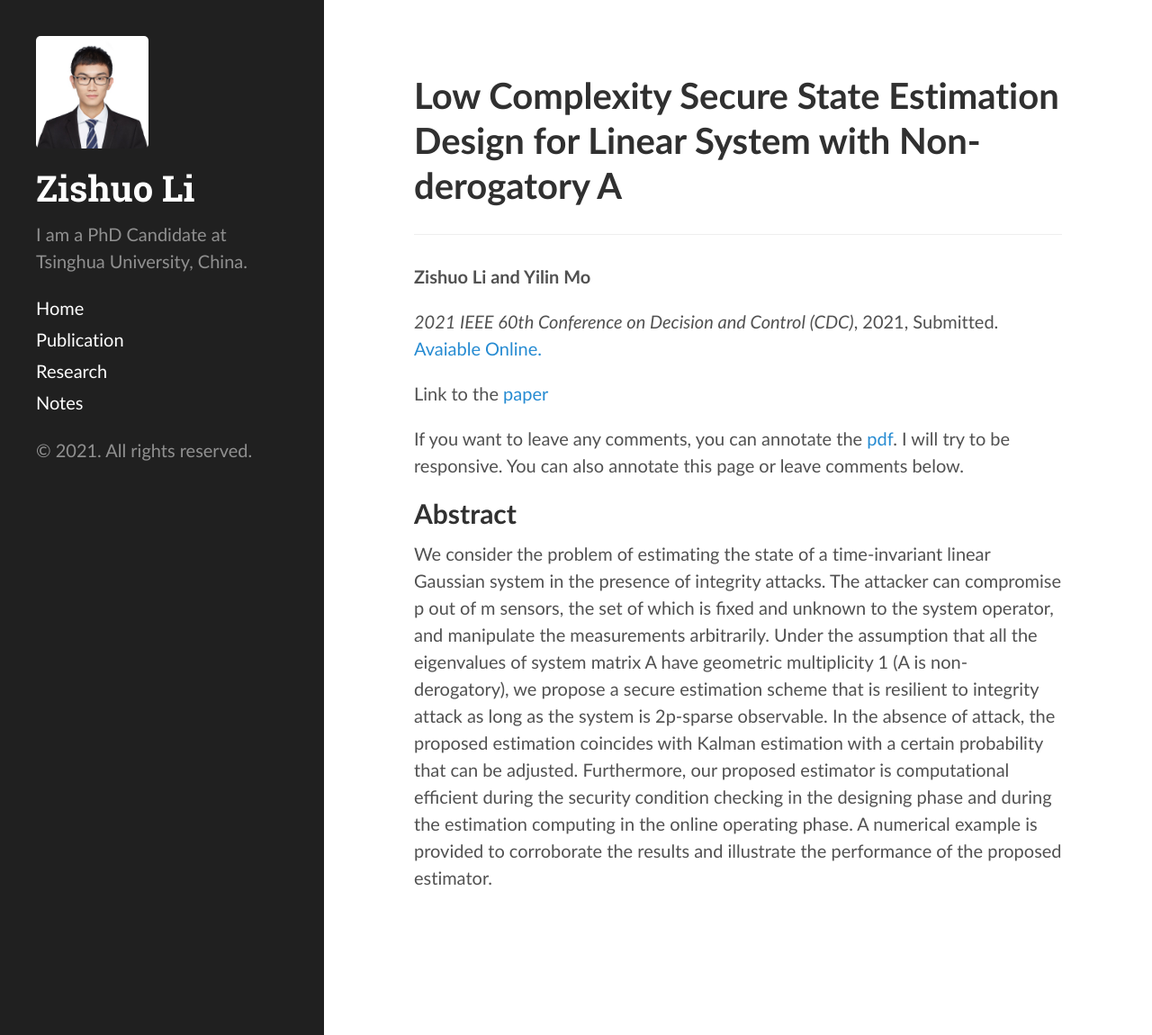
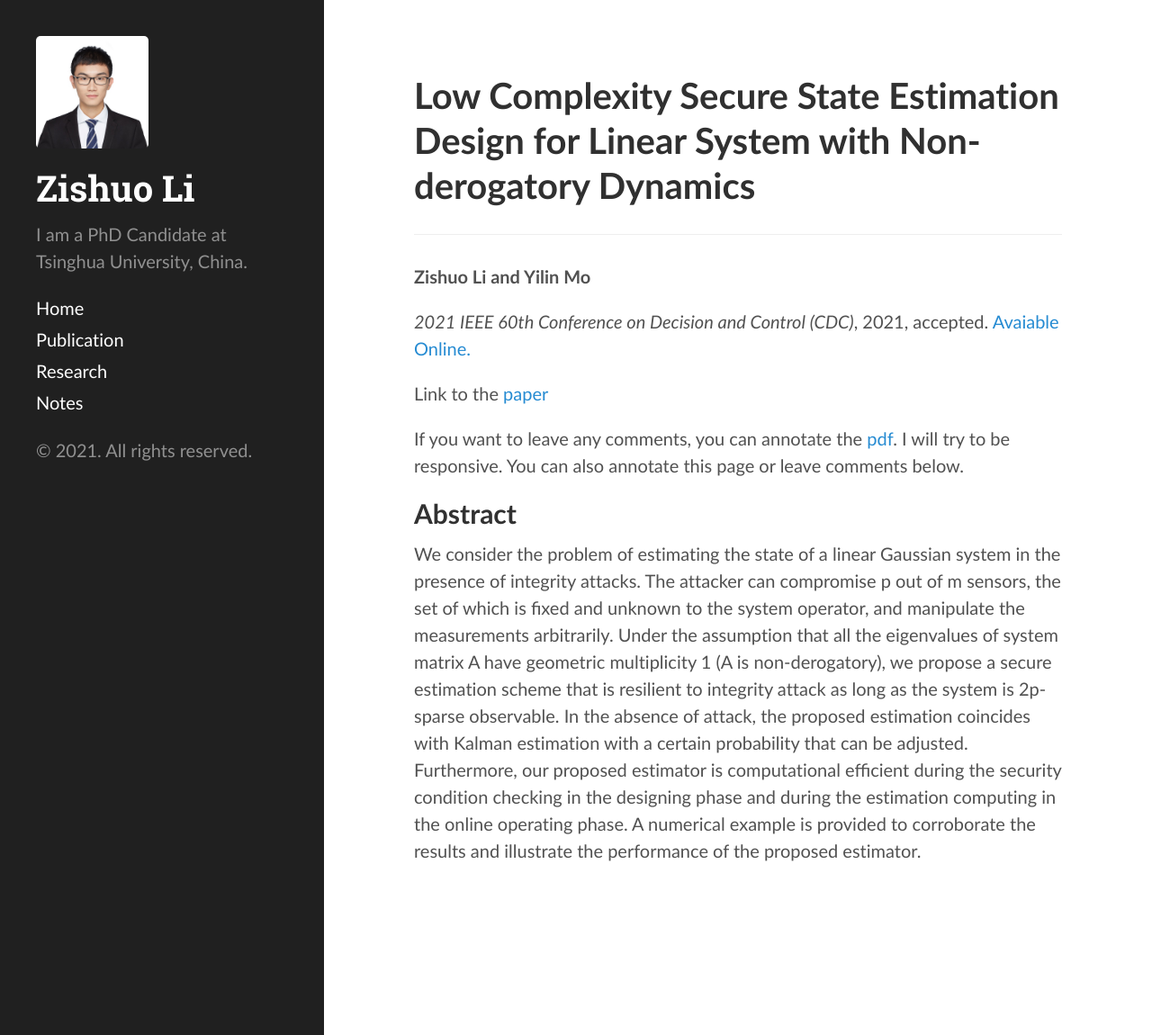
Before and after one commit to zs-li-zz/zs-li.github.io, a Jekyll site: the page built from papers/cdc21.html, in a window 1280 px wide and 1150 px high. Shown: the whole window at 90% size. Built offline with Jekyll 4.4.1, drawn with Linux system fonts in a browser that asks for light colours; nearby versions of some CDN libraries; a script that is not in the unit is left out; comment, search, counter and statistics services are not loaded.

Commit message:
cdc21 info updated

```diff
--- a/papers/cdc21.html
+++ b/papers/cdc21.html
@@ -1,6 +1,6 @@
 ---
 layout: page
-title: ! 'Low Complexity Secure State Estimation Design for Linear System with Non-derogatory A'
+title: ! 'Low Complexity Secure State Estimation Design for Linear System with Non-derogatory Dynamics'
 comments: true
 ---
 <hr />
@@ -9,7 +9,7 @@ comments: true
 </p>
 
 <p>
-<i>2021 IEEE 60th Conference on Decision and Control (CDC)</i>, 2021, Submitted. <a href="https://arxiv.org/abs/2105.06064">Avaiable Online.</a>
+<i>2021 IEEE 60th Conference on Decision and Control (CDC)</i>, 2021, accepted. <a href="https://arxiv.org/abs/2105.06064">Avaiable Online.</a>
 </p>
 
 <p>
@@ -24,7 +24,6 @@ If you want to leave any comments, you can annotate the <a href="../../../pdfvie
 <h2 id="orgeb2596f">Abstract</h2>
 <div class="outline-text-2" id="text-orgeb2596f">
 <p>
-We consider the problem of estimating the state of a time-invariant linear Gaussian system in the presence of integrity attacks. The attacker can compromise p out of m sensors, the set of which is fixed and unknown to the system operator, and manipulate the measurements arbitrarily. Under the assumption that all the eigenvalues of system matrix A have geometric multiplicity 1 (A is non-derogatory), we propose a secure estimation scheme that is resilient to integrity attack as long as the system is 2p-sparse observable. In the absence of attack, the proposed estimation coincides with Kalman estimation with a certain probability that can be adjusted. Furthermore, our proposed estimator is computational efficient during the security condition checking in the designing phase and during the estimation computing in the online operating phase. A numerical example is provided to corroborate the results and illustrate the performance of the proposed estimator.
-</p>
+We consider the problem of estimating the state of a linear Gaussian system in the presence of integrity attacks. The attacker can compromise p out of m sensors, the set of which is fixed and unknown to the system operator, and manipulate the measurements arbitrarily. Under the assumption that all the eigenvalues of system matrix A have geometric multiplicity 1 (A is non-derogatory), we propose a secure estimation scheme that is resilient to integrity attack as long as the system is 2p-sparse observable. In the absence of attack, the proposed estimation coincides with Kalman estimation with a certain probability that can be adjusted. Furthermore, our proposed estimator is computational efficient during the security condition checking in the designing phase and during the estimation computing in the online operating phase. A numerical example is provided to corroborate the results and illustrate the performance of the proposed estimator.</p>
 </div>
 </div>
--- a/publication.html
+++ b/publication.html
@@ -12,7 +12,7 @@ My <a href="https://scholar.google.com/citations?user=4-VqEfsAAAAJ">Google Schol
 <h2 id="org86f0450">Conference Paper</h2>
 <div class="outline-text-2" id="text-org86f0450">
 <ol class="org-ol">
-<li>ZiShuo Li, Yilin Mo, <i><a href="./papers/cdc21.html">Low Complexity Secure State Estimation Design for Linear System with Non-derogatory A</a></i>, <b>2021 IEEE 60th Conference on Decision and Control (CDC)</b>, 2021, submitted.</li>
+<li>ZiShuo Li, Yilin Mo, <i><a href="./papers/cdc21.html">Low Complexity Secure State Estimation Design for Linear System with Non-derogatory Dynamics</a></i>, <b>2021 IEEE 60th Conference on Decision and Control (CDC)</b>, 2021, accepted.</li>
 <li>ZiShuo Li, Yilin Mo and Fei Hao, <i><a href="./papers/cdc19.html">Game Theoretical Approach to Sequential Hypothesis Test with Byzantine Sensors</a></i>, <b>2019 IEEE 58th Conference on Decision and Control (CDC)</b>, 2019, pp. 2654-2659, doi: 10.1109/CDC40024.2019.9030036.</li>
 </ol>
 </div>
@@ -22,7 +22,7 @@ My <a href="https://scholar.google.com/citations?user=4-VqEfsAAAAJ">Google Schol
 <h2 id="org86f0450">Journal Paper</h2>
 <div class="outline-text-2" id="text-org86f0450">
 <ol class="org-ol">
-<li>ZiShuo Li, Yilin Mo <i><a href="./papers/ijrnc21.html">Efficient Secure State Estimation against Sparse Integrity Attack for System with Non-derogatory Dynamics</a></i>, in <b>International Journal of Robust and Nonlinear Control</b>, Submitted to Special Issue: Sparse Induced Methods.</li>
+<li>ZiShuo Li, Yilin Mo <i><a href="./papers/ijrnc21.html">Efficient Secure State Estimation against Sparse Integrity Attack for System with Non-derogatory Dynamics</a></i>, in <b>International Journal of Robust and Nonlinear Control</b>, Special Issue: Sparse Induced Methods, 2nd round review.</li>
 <li>ZiShuo Li, Yilin Mo and Fei Hao, <i><a href="./papers/tsp20.html">Distributed Sequential Hypothesis Testing with Byzantine Sensors</a></i>, in <b>IEEE Transactions on Signal Processing</b>, vol. 69, pp. 3044-3058, 2021, doi: 10.1109/TSP.2021.3075147.</li>
 </ol>
 </div>
```
Also changed, not shown: 1 other file.
